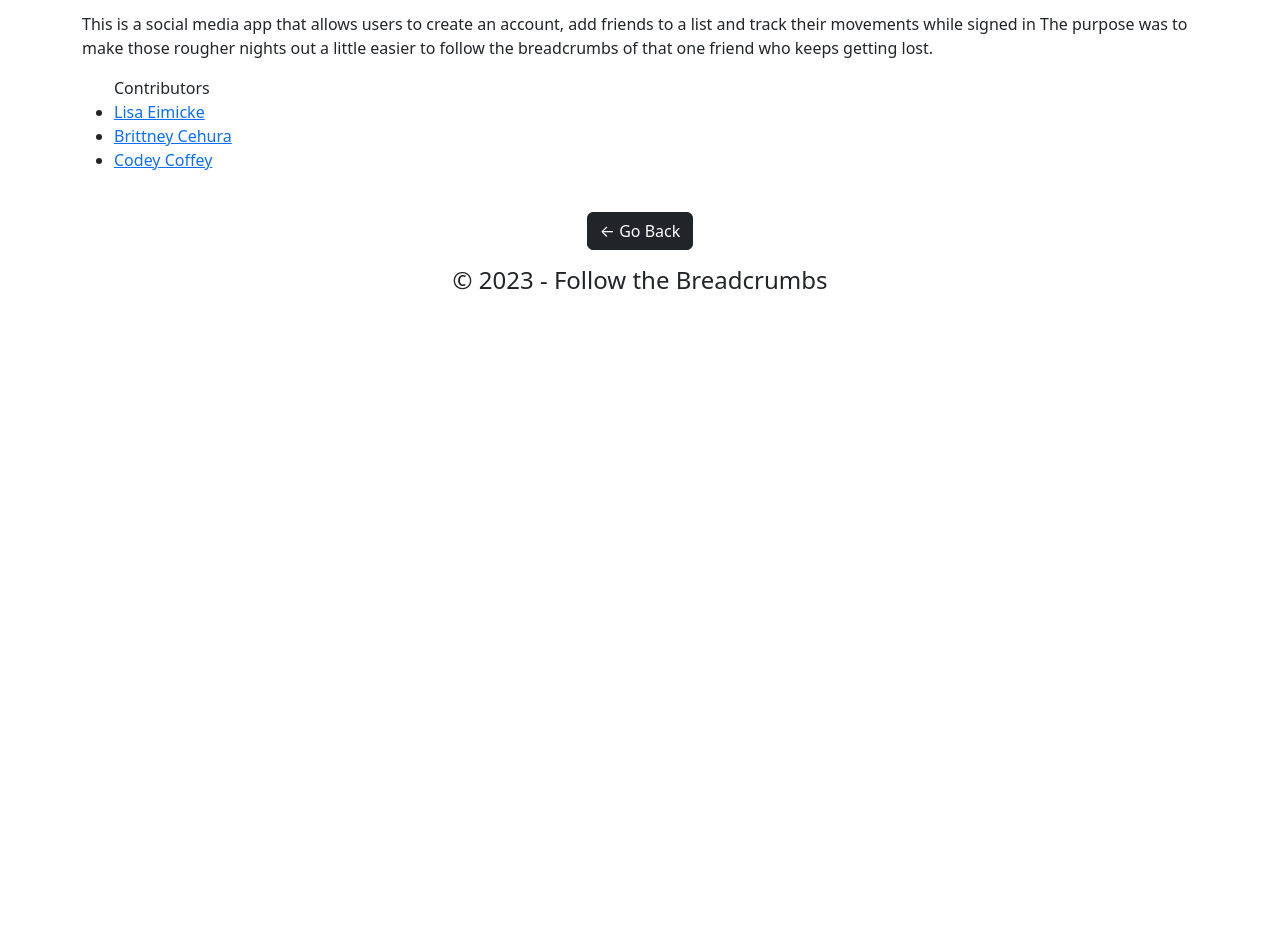
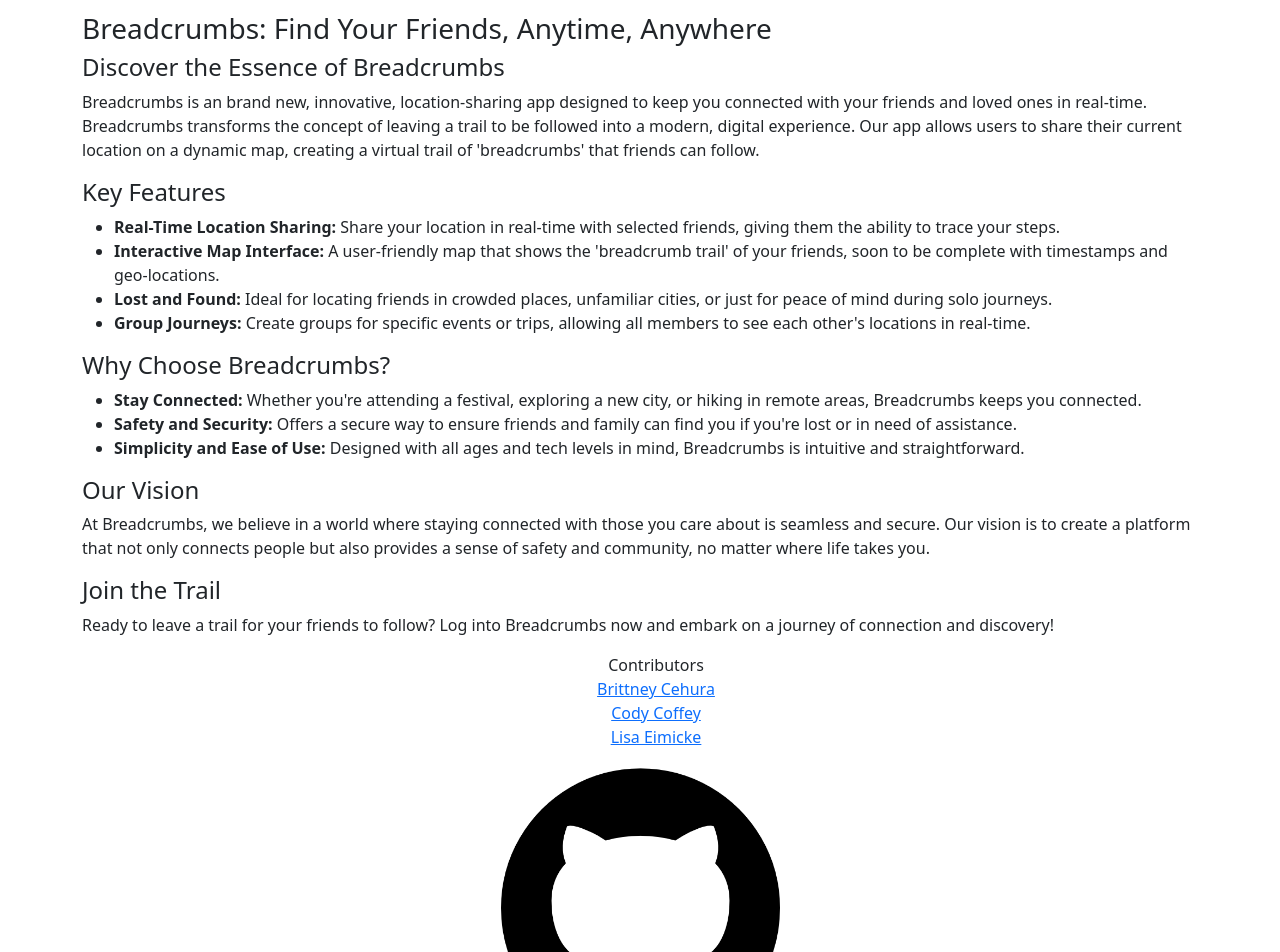
Before and after one commit to RedactdName/friendTracker, a React (Vite) app in the folder client/: page /about in a window 1280 px wide. Shown: the part 320-1272 px from the top of the page. Before the commit the page ends 800 px from the top, so only its background shows below. Built offline with nearby package versions, Linux system fonts and the light colour scheme.

Commit message:
about fixed

```diff
--- a/client/src/App.css
+++ b/client/src/App.css
@@ -8,3 +8,9 @@
   justify-content: center;
 
   }
+
+
+  .scale50{
+    width: 25%;
+height: auto;
+  }
--- a/client/src/components/Header/index.jsx
+++ b/client/src/components/Header/index.jsx
@@ -21,12 +21,12 @@ const Header = () => {
         <div>
           {Auth.loggedIn() ? (
             <>
-              <Link className="btn btn-lg btn-primary m-2" to="/me">
+              <Link className="btn btn-lg btn-primary m-2" to="/friends">
                 View My Profile
               </Link>
-              <button className="btn btn-lg btn-light m-2" onClick={logout}>
+              {/* <button className="btn btn-lg btn-light m-2" onClick={logout}>
                 Logout
-              </button>
+              </button> */}
             </>
           ) : (
             <>
--- a/client/src/components/NavTabs.jsx
+++ b/client/src/components/NavTabs.jsx
@@ -32,7 +32,7 @@ function NavTabs() {
           {Auth.loggedIn() ? (
             <>
               <li className="nav-item">
-                <Link className="nav-link" to="/me">
+                <Link className="nav-link" to="/friends">
                   View My Profile
                 </Link>
               </li>
@@ -41,6 +41,9 @@ function NavTabs() {
                   Logout
                 </button>
               </li>
+              <li className="nav-item">
+            <Link to="/map" className={currentPage === '/map' ? 'nav-link active' : 'nav-link'}>Map</Link>
+          </li>
             </>
           ) : (
             <>
@@ -53,9 +56,9 @@ function NavTabs() {
             </>
           )}
 
-          <li className="nav-item">
+          {/* <li className="nav-item">
             <Link to="/map" className={currentPage === '/map' ? 'nav-link active' : 'nav-link'}>Map</Link>
-          </li>
+          </li> */}
           <li className="nav-item">
             <Link to="/friends" className={currentPage === '/friends' ? 'nav-link active' : 'nav-link'}>Friends</Link>
           </li>
--- a/client/src/pages/About.jsx
+++ b/client/src/pages/About.jsx
@@ -1,16 +1,41 @@
-
+import Github from '../assets/github.png';
 function About() {
   return (
     <div>
       <h1>About</h1>
-      <p>
-        This is a social media app that allows users to create an account, add friends to a list and track their movements while signed in The purpose was to make those rougher nights out a little easier to follow the breadcrumbs of that one friend who keeps getting lost.
-        </p>
-        <ul>Contributors
-        <li><a href="https://github.com/RedactdName">Lisa Eimicke</a></li>
-        <li><a href="https://github.com/Cehura-Code">Brittney Cehura</a></li>
-        <li><a href="https://github.com/ccoff1798">Codey Coffey</a></li>
+    <h3>Breadcrumbs: Find Your Friends, Anytime, Anywhere</h3>
+
+    <h4>Discover the Essence of Breadcrumbs</h4>
+    <p>Breadcrumbs is an brand new, innovative, location-sharing app designed to keep you connected with your friends and loved ones in real-time. Breadcrumbs transforms the concept of leaving a trail to be followed into a modern, digital experience. Our app allows users to share their current location on a dynamic map, creating a virtual trail of 'breadcrumbs' that friends can follow.</p>
+
+    <h4>Key Features</h4>
+    <ul>
+        <li><strong>Real-Time Location Sharing:</strong> Share your location in real-time with selected friends, giving them the ability to trace your steps.</li>
+        <li><strong>Interactive Map Interface:</strong> A user-friendly map that shows the 'breadcrumb trail' of your friends, soon to be complete with timestamps and geo-locations.</li>
+        <li><strong>Lost and Found:</strong> Ideal for locating friends in crowded places, unfamiliar cities, or just for peace of mind during solo journeys.</li>
+        <li><strong>Group Journeys:</strong> Create groups for specific events or trips, allowing all members to see each other's locations in real-time.</li>
+    </ul>
+
+    <h4>Why Choose Breadcrumbs?</h4>
+    <ul>
+        <li><strong>Stay Connected:</strong> Whether you're attending a festival, exploring a new city, or hiking in remote areas, Breadcrumbs keeps you connected.</li>
+        <li><strong>Safety and Security:</strong> Offers a secure way to ensure friends and family can find you if you're lost or in need of assistance.</li>
+        <li><strong>Simplicity and Ease of Use:</strong> Designed with all ages and tech levels in mind, Breadcrumbs is intuitive and straightforward.</li>
+    </ul>
+
+    <h4>Our Vision</h4>
+    <p>At Breadcrumbs, we believe in a world where staying connected with those you care about is seamless and secure. Our vision is to create a platform that not only connects people but also provides a sense of safety and community, no matter where life takes you.</p>
+
+    <h4>Join the Trail</h4>
+    <p>Ready to leave a trail for your friends to follow? Log into Breadcrumbs now and embark on a journey of connection and discovery!</p>
+        <ul className='center'>Contributors
+        <li style={{ listStyleType: "none" }}><a href="https://github.com/Cehura-Code" target = "_blank">Brittney Cehura</a></li>
+        <li style={{ listStyleType: "none" }}><a href="https://github.com/ccoff1798" target = "_blank">Cody Coffey</a></li>
+        <li style={{ listStyleType: "none" }}><a href="https://github.com/RedactdName" target = "_blank">Lisa Eimicke</a></li>
         </ul >
+        <a href="https://github.com/RedactdName/friendTracker"  onclick="document.location=this.id+'.html'" target = "_blank" >
+    <img src={Github} alt="Github logo" className='center img-fluid scale50'/>
+</a>
     </div>
   );
 }
```
Also changed, not shown: client/src/assets/github.png (added).
